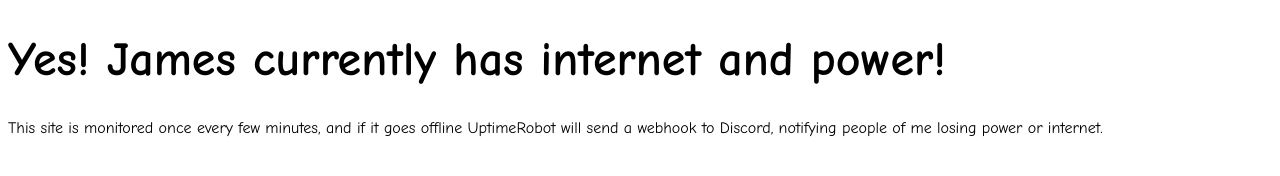
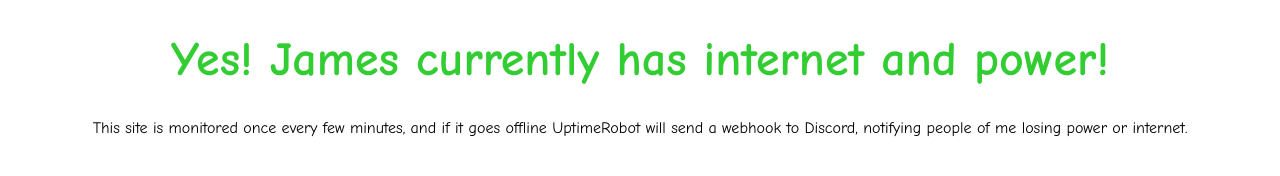
Before and after one commit to JamesR-cB/hurricane-site, a plain HTML site: page index.html in a window 1280 px wide. Drawn offline with Linux system fonts and the light colour scheme.

Commit message:
Centered text, it's green now too

```diff
--- a/index.html
+++ b/index.html
@@ -7,9 +7,17 @@
     <style>
         body {
             font-family: "Comic Sans MS", cursive, sans-serif;
+            text-align: center;
         }
         h1 {
             font-size: 48px;
+            color: limegreen;
+            word-wrap: break-word;
+        }
+        p {
+            width: 90%; /* Allows word wrapping on narrow displays */
+            margin: 0 auto; /* Centers the paragraph */
+            word-wrap: break-word;
         }
     </style>
 </head>
```
